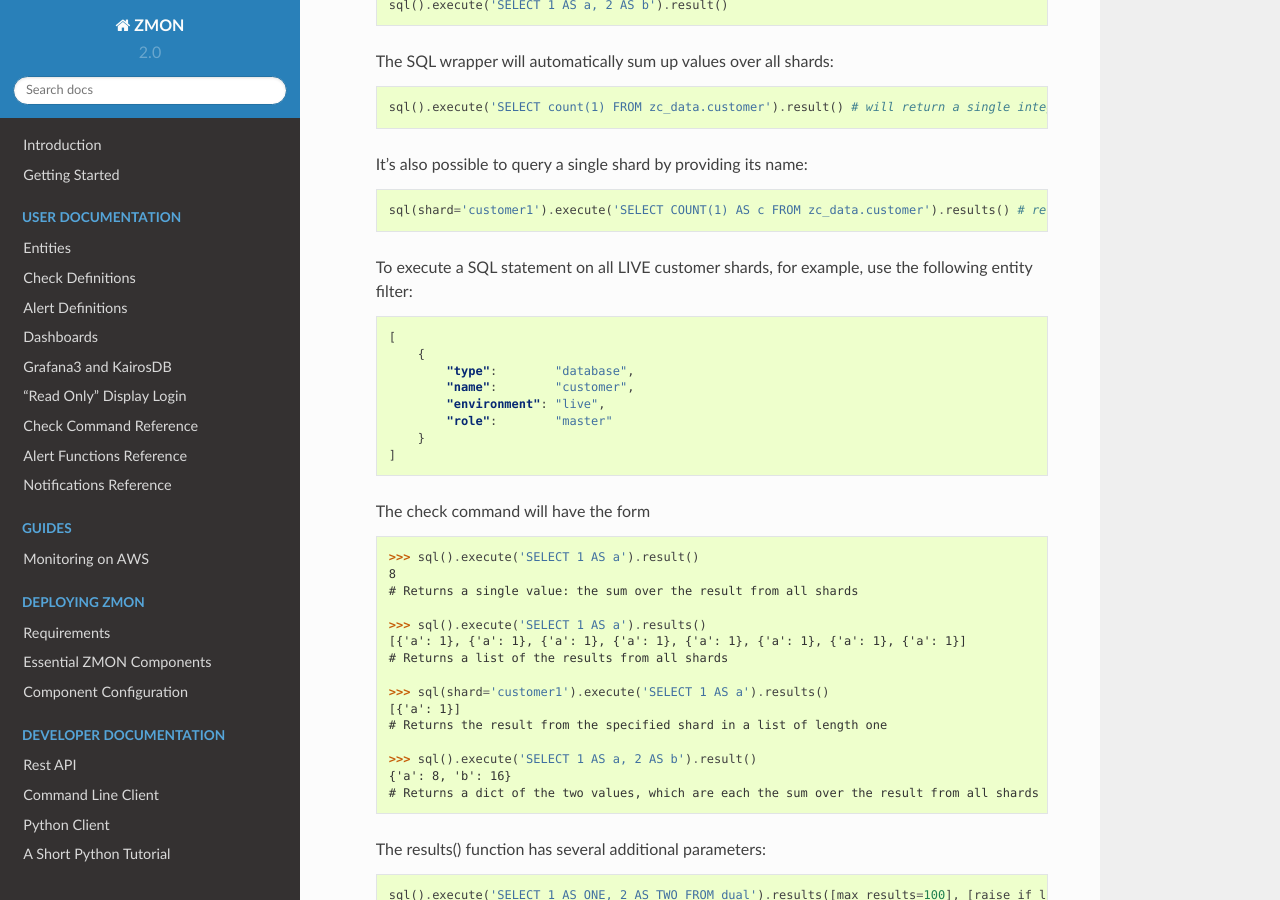
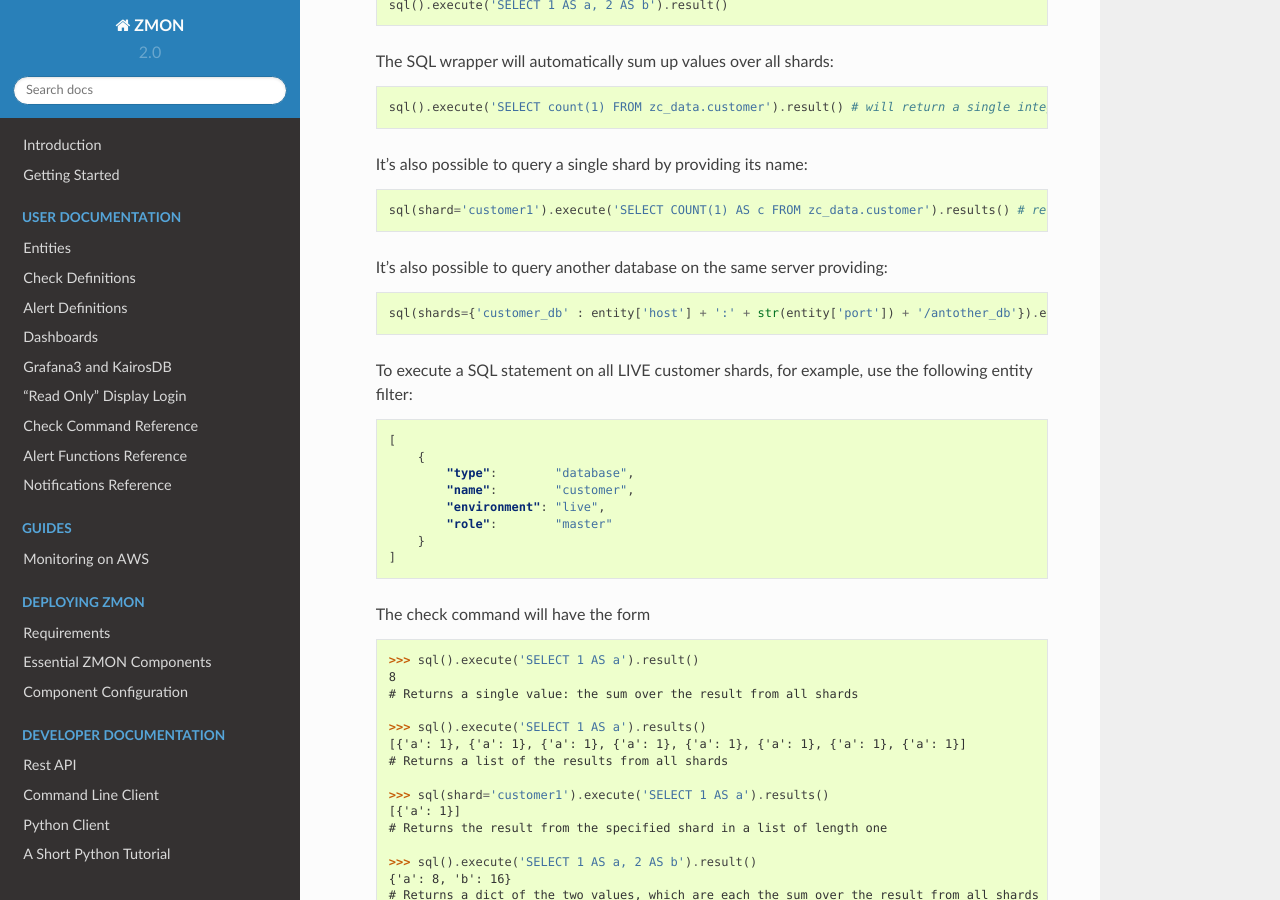
Before and after one commit to zalando-zmon/zmon-docs, a Sphinx documentation site: the page built from docs/user/check-ref/sql_wrappers.rst, in a window 1280 px wide and 900 px high, scrolled down 451 px. Built offline with Sphinx 7.4.7 and the Read the Docs theme 2.0.0, drawn with Linux system fonts in a browser that asks for light colours.

Commit message:
added documentation for using another database on same server instance

```diff
--- a/docs/user/check-ref/sql_wrappers.rst
+++ b/docs/user/check-ref/sql_wrappers.rst
@@ -26,6 +26,10 @@
     It's also possible to query a single shard by providing its name::
 
         sql(shard='customer1').execute('SELECT COUNT(1) AS c FROM zc_data.customer').results() # returns list of values from a single shard
+
+    It's also possible to query another database on the same server providing::
+
+        sql(shards={'customer_db' : entity['host'] + ':' + str(entity['port']) + '/antother_db'}).execute('SELECT COUNT(1) AS c FROM my_table').results()
 
     To execute a SQL statement on all LIVE customer shards, for example, use the following entity filter:
 
```
